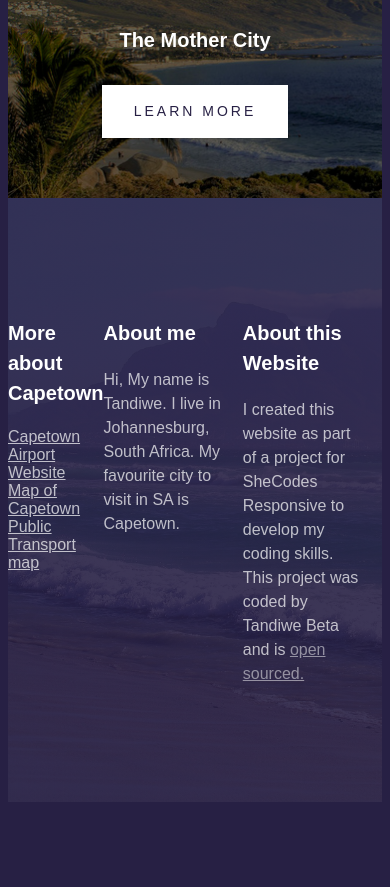
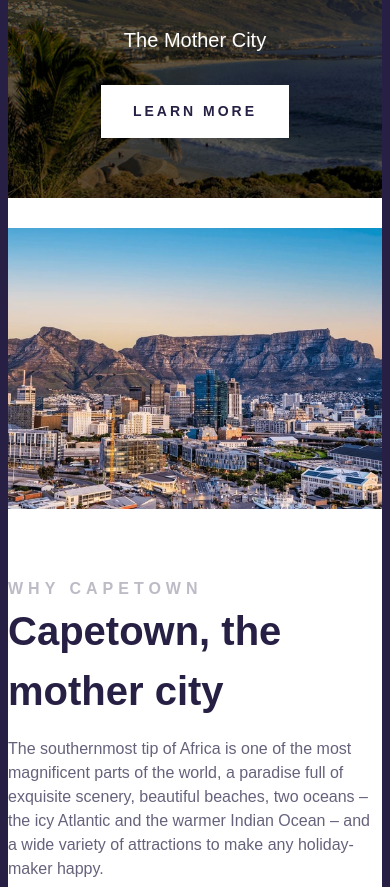
Before and after one commit to TandiweBeta/capetown-travel-project, a plain HTML site: page index.html in a window 390 px wide. Shown: the part 213-1100 px from the top of the page. Before the commit the page ends 1023 px from the top, so only its background shows below. Drawn offline with Linux system fonts and the light colour scheme.

Commit message:
added the main section of the page and made it responsive

```diff
--- a/index.html
+++ b/index.html
@@ -14,8 +14,27 @@
     <h2> The Mother City</h2>
     <a href="more">Learn more</a>
   </header>
+  <main>
+    <section class="grid grid-2-columns">
+      <div>
+    <img src="../images/capetowncbd.webp"
+     alt="an image of Capetown cbd"
+     class="img-responsive"/>
+    </div>
+    <div>
+    <h2>Why Capetown</h2>
+    <h3>Capetown, the mother city</h3>
+    <p>
+     The southernmost tip of Africa is one of the most magnificent parts of the world, a paradise full of exquisite scenery, beautiful beaches, two oceans – the icy Atlantic and the warmer Indian Ocean – and a wide variety of attractions to make any holiday-maker happy.
+    </p>
+    <p>
+      This is where Cape Town is located. They call it ‘the Fairest Cape’, and there’s a reason for this. It really is a magical city, with flat-topped Table Mountain looming over it. It stretches around the mountain, and wherever you are, there are often glimpses of sea and golden beaches, not to mention that iconic mountain as its beautiful backdrop.
+    </p>
+    </div>
+    </section>
+  </main>
   <footer>
-    <section class="grid">
+    <section class="grid grid-3-columns">
     <div>
     <h3>More about Capetown</h3>
     <ul>
--- a/src/style.css
+++ b/src/style.css
@@ -8,8 +8,21 @@ body{
 }
 .grid{
   display: grid;
+  grid-gap: 64px;
+}
+.grid-2-columns{
+  grid-template-columns: 1fr 1fr;
+}
+.grid-3-columns{
   grid-template-columns: 1fr 2fr 2fr;
-
+}
+section{
+  max-width: 1200px;
+  margin: 0 auto;
+  padding: 100px 0;
+}
+.img-responsive{
+  max-width: 100%;
 }
 header{
   background-image:linear-gradient(
@@ -23,19 +36,19 @@ header{
   padding: 200px 0;
 }
 header h1{
-  font-weight: 700px;
+  font-weight: 700;
   font-size: 96px;
   line-height: 1;
   margin:30px 0;
 }
 header h2{
-  font-weight: 400px;
+  font-weight: 400;
   font-size:48px ;
   line-height:1.5 ;
   margin: 0;
 }
 header h3{
-  font-weight: 900px;
+  font-weight: 900;
   font-size:24px ;
   line-height:1.5 ;
   margin: 0;
@@ -43,7 +56,7 @@ header h3{
 
 }
 header a {
-  font-weight: 700px;
+  font-weight: 700;
   font-size: 14px;
   line-height: 1.5;
   text-align: center;
@@ -55,7 +68,38 @@ header a {
   padding:16px 32px ;
   display: inline-block;
   margin-top: 30px;
-}footer{
+}
+main{
+  background-color: white;
+}
+main h2{
+  font-weight: 700;
+  font-size: 16px;
+  line-height: 1.5;
+  color: #272044;
+  opacity: 0.3;
+  letter-spacing: 5px;
+  text-transform: uppercase;
+  margin: 0;
+}
+main h3{
+  font-weight: 700;
+  font-size: 40px;
+  line-height: 1.5;
+  color: #272044;
+  margin: 0;
+}
+main p{
+  font-style: normal;
+  font-weight: 400;
+  font-size: 16px;
+  line-height: 1.5;
+  color: #272044;
+  opacity: 0.7;
+
+}
+
+footer{
   color: white;
   background-image:linear-gradient(
   rgba(39, 32 ,68, 0.9),
@@ -63,7 +107,7 @@ header a {
    url("../images/cape-town.jpg");
    background-repeat: no-repeat;
   background-size: cover;
-  padding: 100px 0;
+
 
 }
 footer h3{
@@ -80,7 +124,7 @@ footer p {
   font-size: 16px;
   line-height: 24px;
   opacity: 0.7;
-  margin-right: 20px;
+
 }
 footer ul{
   padding: 0;
@@ -110,4 +154,11 @@ opacity:0.7;
   header h3{
     font-size: 12px;
   }
+  .grid{
+    grid-template-columns: 1fr;
+    grid: gap 32px;
+  }
+  section{
+    padding:30px 0;
+  }
 }
```
Also changed, not shown: images/capetowncbd.webp (added).
